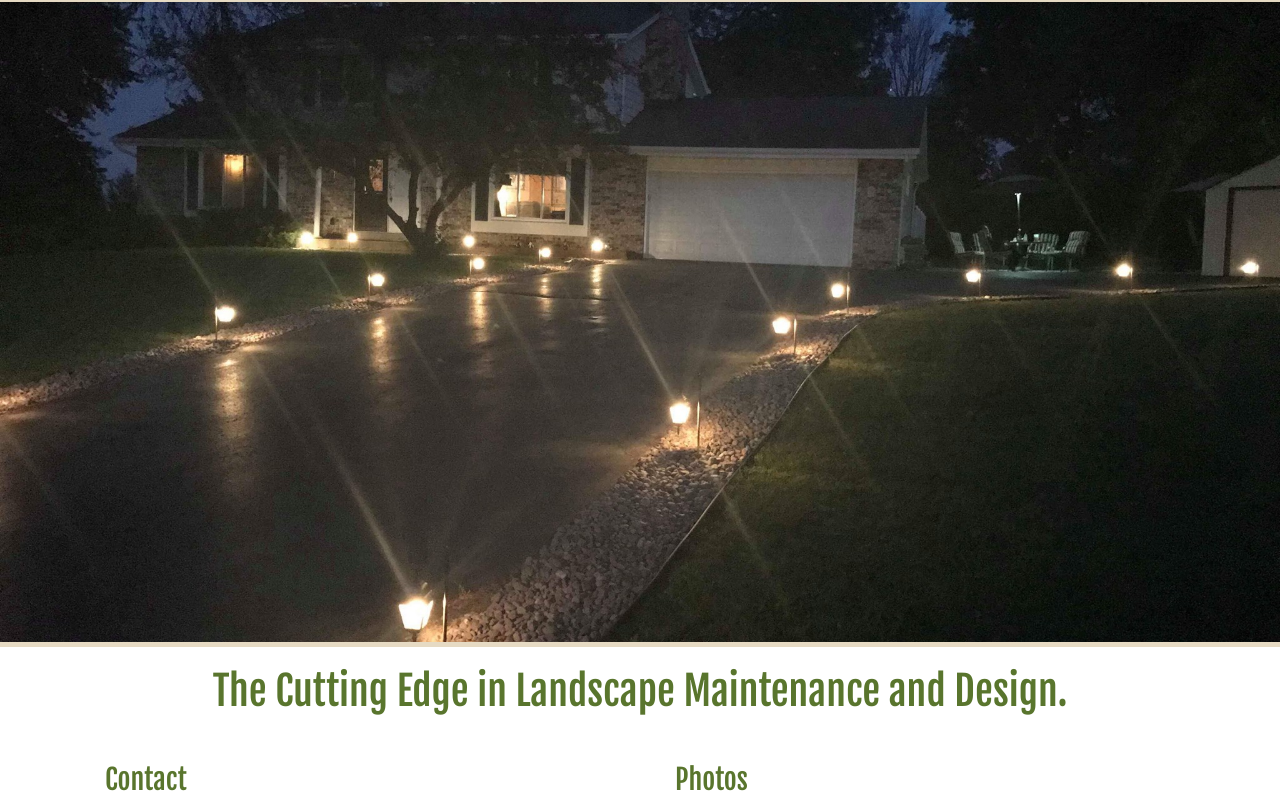
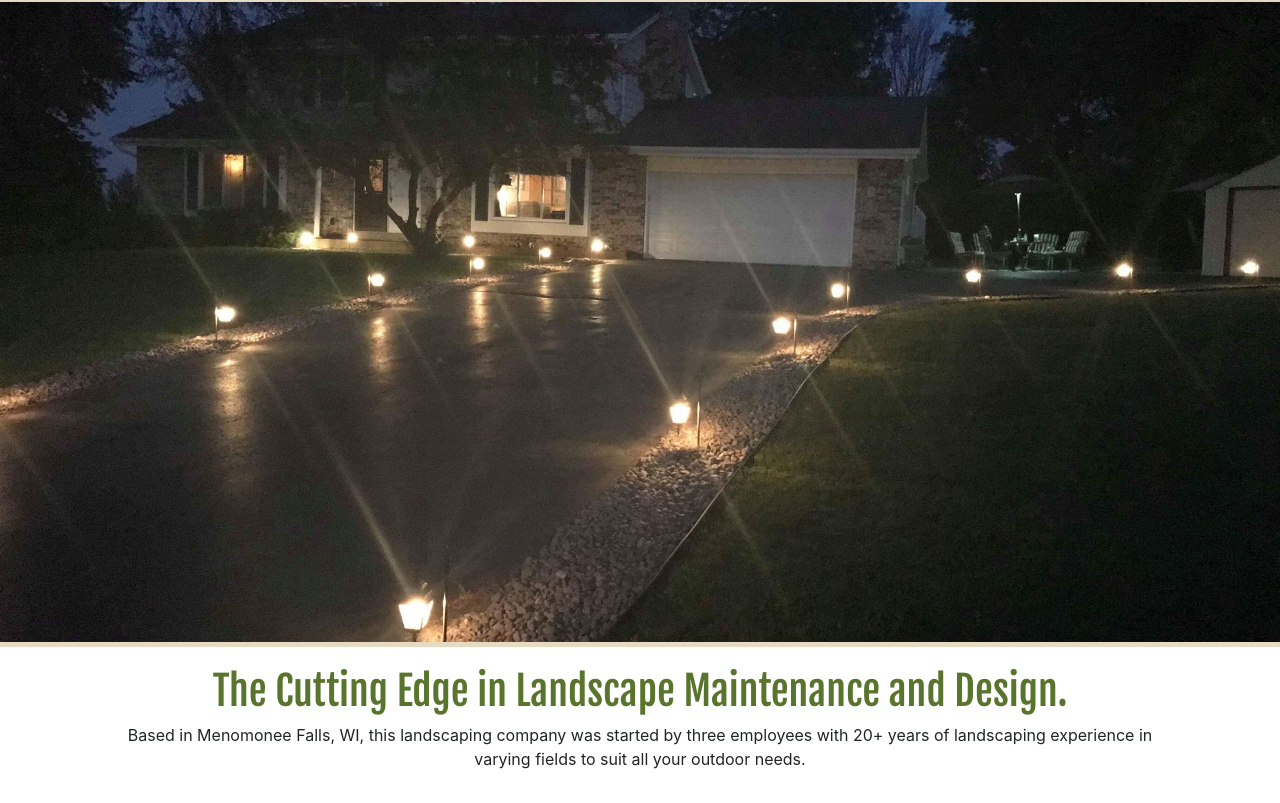
Before and after one commit to spencersa/LandscapeSite, a website: page index.html in a window 1280 px wide. Shown: the part 149-952 px from the top of the page. Drawn offline with nearby package versions, Linux system fonts and the light colour scheme.

Commit message:
added short writeup

```diff
--- a/index.html
+++ b/index.html
@@ -64,6 +64,9 @@
                 <h1 class="text-color text-center">
                     The Cutting Edge in Landscape Maintenance and Design.
                 </h1>
+                <p class="text-center">
+                    Based in Menomonee Falls, WI, this landscaping company was started by three employees with 20+ years of landscaping experience in varying fields to suit all your outdoor needs.
+                </p>
             </div>
         </div>
         <div class="row">
```
